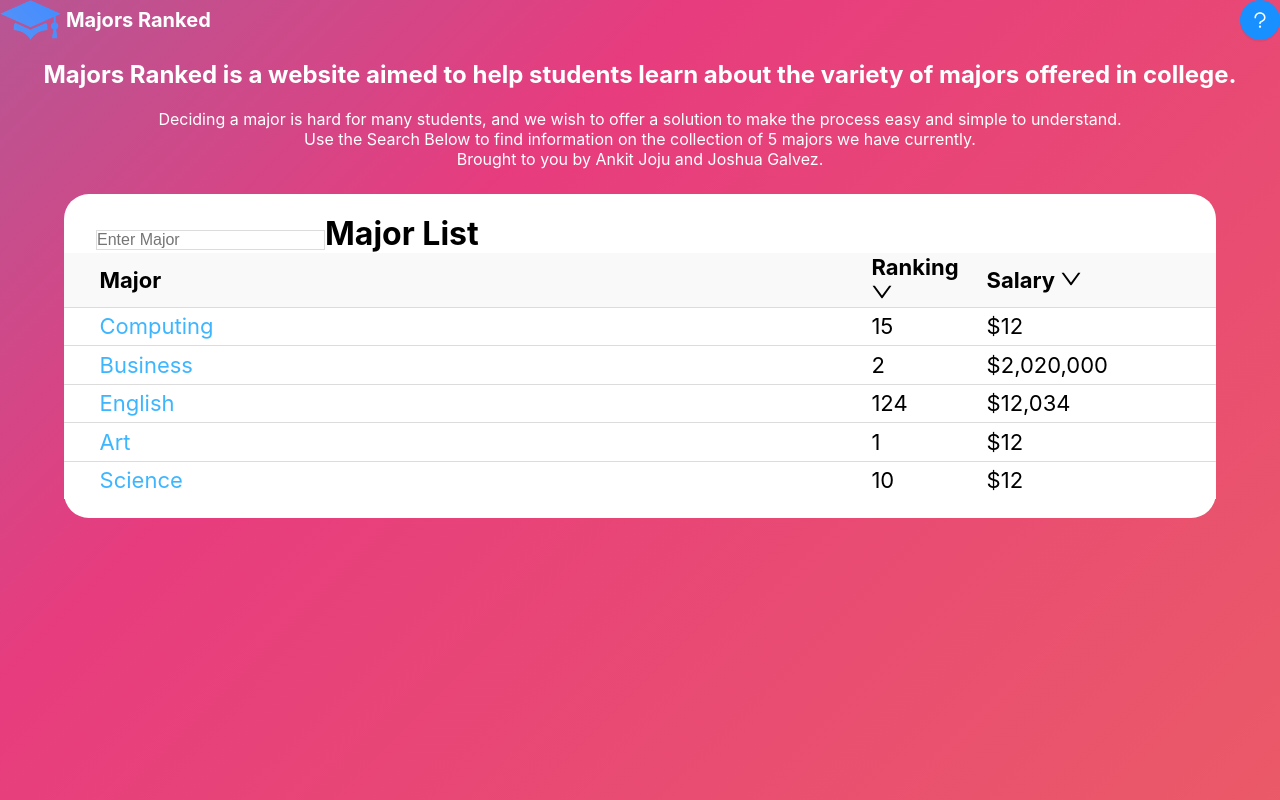
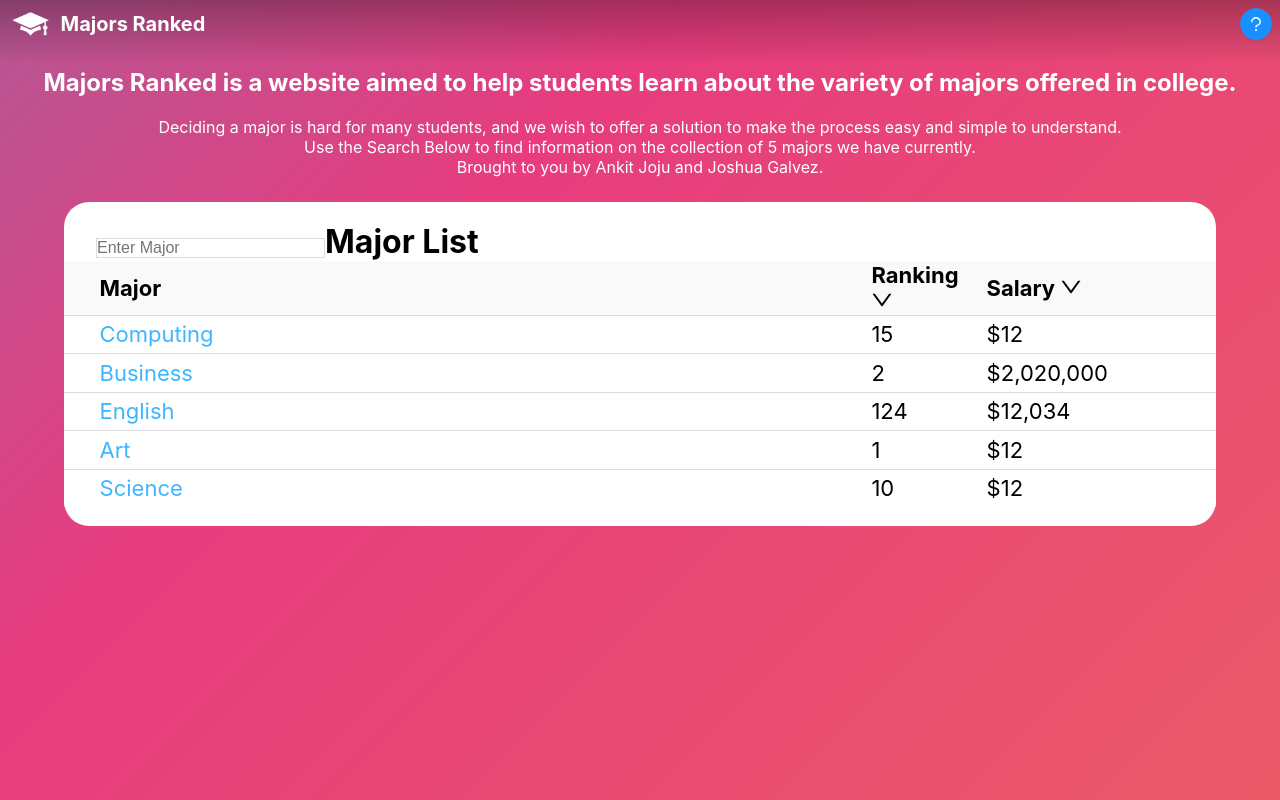
Before and after one commit to Angle-Brackets/csforgood2021, a React (Create React App) app: page / in a window 1280 px wide. Built offline with nearby package versions, Linux system fonts and the light colour scheme.

Commit message:
Minor Style Updates 1

```diff
--- a/public/index.html
+++ b/public/index.html
@@ -10,7 +10,7 @@
     <link rel="mask-icon" href="/safari-pinned-tab.svg" color="#5bbad5">
     <meta name="msapplication-TileColor" content="#da532c">
     <meta name="theme-color" content="#ffffff">
-    <meta name="viewport" content="width=device-width, initial-scale=1" />
+    <meta name="viewport" content="width=device-width, height=device-height, initial-scale=1.0, minimum-scale=1.0, maximum-scale=1.0, user-scalable=no, viewport-fit=cover">
     <meta name="theme-color" content="#000000" />
     <meta
       name="description"
@@ -33,7 +33,7 @@
     -->
     <title>Majors Ranked</title>
   </head>
-  <body>
+  <body style="margin:0; overflow: hidden; height: 100%;">
     <noscript>You need to enable JavaScript to run this app.</noscript>
     <div id="root"></div>
     <!--
--- a/src/App.js
+++ b/src/App.js
@@ -9,8 +9,11 @@ const { Title, Paragraph, Text, Link } = Typography;
 
 function App() {
   return (
-    <div>
+    <div className="App">
       <SiteHeader/>
+      <div style={{height:"100vh", overflow: "scroll"}}>
+        <div style={{height: "6vh"}}></div>
+
         <Typography style={{textAlign: "center", color: "white"}} className={"animated fadeIn"}>
           <Title>
             Majors Ranked is a website aimed to help students learn about the variety of majors offered in college.
@@ -31,10 +34,10 @@ function App() {
 
         </Typography>
 
+        <List/>
 
-
-
-      <List/>
+        <div style={{height: "6vh"}}></div>
+      </div>
     </div>
   );
 }
--- a/src/components/Infobox.js
+++ b/src/components/Infobox.js
@@ -27,12 +27,13 @@ const Infobox = () => {
           icon: <QuestionOutlined style={{ color: '#108ee9' }}/>,
           placement: "topLeft",
           onClose: close,
+          style: {zIndex: "9999", width: "50vw"}
         });
       };
 
     return (
         <>
-            <Button style={{float: "right"}} type="primary" shape={"circle"} icon={<QuestionOutlined/>} size={"large"} onClick={openNotification}/>
+            <Button style={{float: "right", height: "4vh", width: "4vh", margin: "1vh", minWidth: "0"}} type="primary" shape={"circle"} icon={<QuestionOutlined />} size={"medium"} onClick={openNotification}/>
 
         </>
     );
--- a/src/components/List.js
+++ b/src/components/List.js
@@ -99,7 +99,7 @@ class List extends Component {
   console.log(this.state.sort)
 
     return(
-      <div style={{backgroundColor: "white", width: "90vw", marginLeft: "auto", marginRight: "auto", paddingTop:"1.5vw", paddingBottom: "1.5vw", marginTop: "2vw", borderRadius: "25px"}} className={"animated fadeIn"}>
+      <div style={{backgroundColor: "white", width: "90vw", height:"fit-content", marginLeft: "auto", marginRight: "auto", paddingTop:"1.5vw", paddingBottom: "1.5vw", marginTop: "2vw", borderRadius: "25px", overflow: "scroll"}} className={"animated fadeIn"}>
 
 
       <input style={inputCSS} value={this.state.searchTerm} type="text" placeholder="Enter Major" onChange={this.search}/>
--- a/src/components/SiteHeader.js
+++ b/src/components/SiteHeader.js
@@ -6,9 +6,9 @@ const {Header} = Layout;
 
 const SiteHeader = () => {
     return (
-        <Layout style={{lineHeight: "40px"}}>
-            <Header style={{backgroundColor: "transparent", fontSize: "1.25rem", fontWeight: "bold"}}>
-                <img src="/images/logo.png" style={{height: "40px", float: "left", marginRight: "5px"}}/>
+        <Layout style={{background: "linear-gradient(#00000047, transparent)", lineHeight: "6vh", position: "absolute", width: "100vw", zIndex: "100", paddingBottom:"2vh"}}>
+            <Header style={{fontSize: "1.25rem", fontWeight: "bold"}}>
+                <img src="/images/logo.png" style={{height: "3vh", float: "left", margin: "1.5vh", filter: "brightness(10)"}}/>
                 <text style={{color: "white"}}>Majors Ranked</text>
 
                 <Infobox/>
```
Lines whose indentation alone changed are shown as unchanged.
